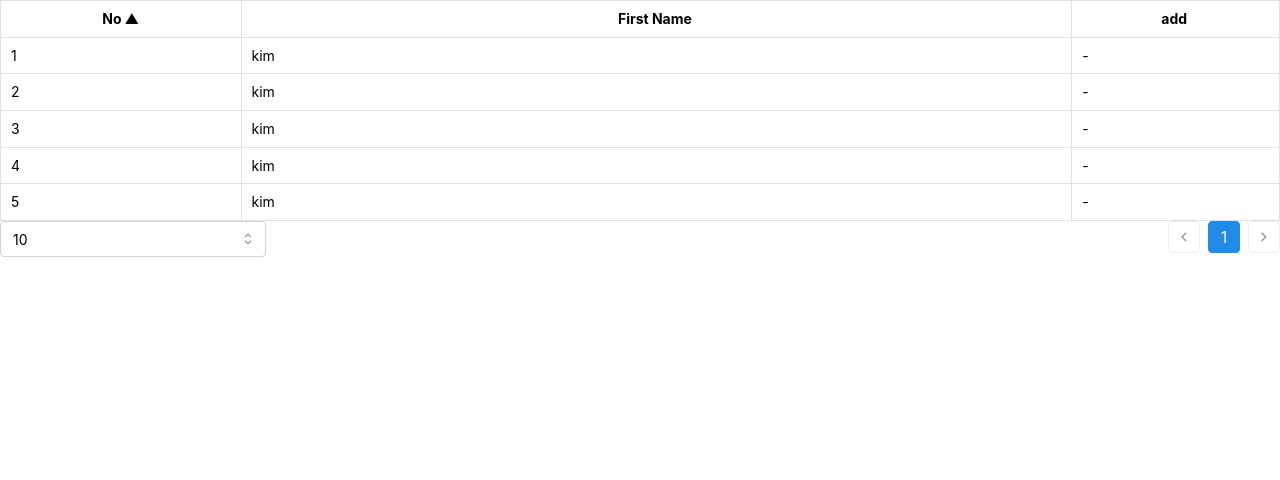
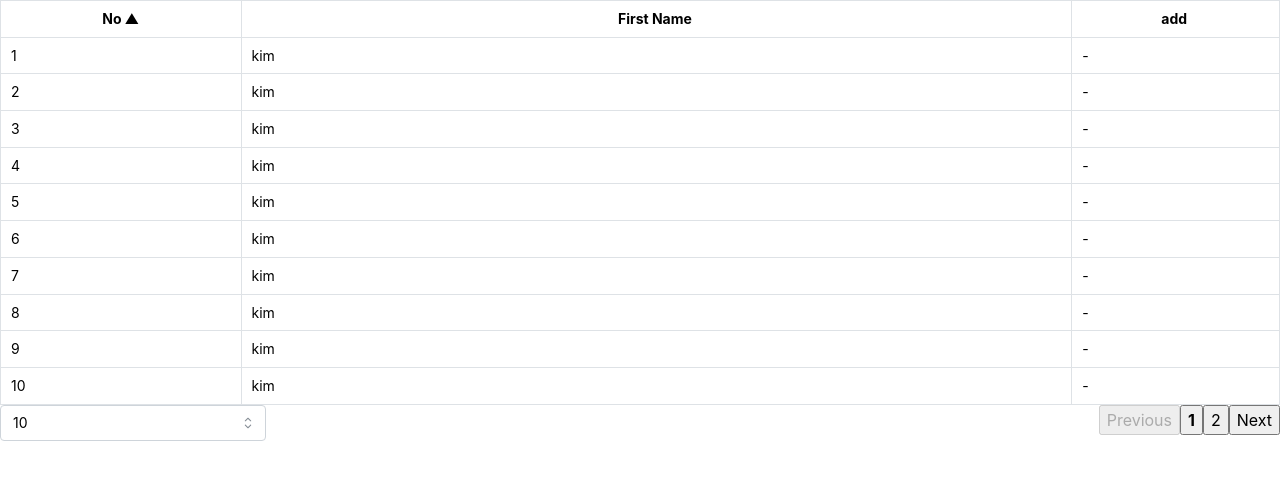
Before and after one commit to novice1993/rex-web-table, a React (Vite) app: page / in a window 1280 px wide. Shown: the top 480 px of the page. Built offline with nearby package versions, Linux system fonts and the light colour scheme; what jotai-immer would draw is missing.

Commit message:
[refactor] pagination 컴포넌트 마이그레이션 (mantine ui 제거 후 html로 구현)

```diff
--- a/src/App.tsx
+++ b/src/App.tsx
@@ -20,6 +20,13 @@ const dummyData: Array<Example> = [
   { No: 3, firstName: "kim", add: "-" },
   { No: 4, firstName: "kim", add: "-" },
   { No: 5, firstName: "kim", add: "-" },
+  { No: 6, firstName: "kim", add: "-" },
+  { No: 7, firstName: "kim", add: "-" },
+  { No: 8, firstName: "kim", add: "-" },
+  { No: 9, firstName: "kim", add: "-" },
+  { No: 10, firstName: "kim", add: "-" },
+  { No: 11, firstName: "kim", add: "-" },
+  { No: 12, firstName: "kim", add: "-" },
 ];
 
 function App() {
--- a/src/components/TableFooter/TablePagination.tsx
+++ b/src/components/TableFooter/TablePagination.tsx
@@ -1,5 +1,4 @@
 import { Dispatch, SetStateAction } from "react";
-import { Pagination } from "@mantine/core";
 import { PaginationState } from "@tanstack/react-table";
 import { handleChangePageIndex } from "../../util/footer.util";
 
@@ -12,11 +11,133 @@ export interface TablePaginationProps {
 export const TablePagination = (props: TablePaginationProps) => {
   const { totalPageNum, pagination, setPagination } = props;
 
+  // 페이지 변경 핸들러
+  const handlePageClick = (pageIndex: number) => {
+    handleChangePageIndex(pageIndex, setPagination);
+  };
+
+  // 페이지 번호 렌더링
+  const renderPageNumbers = () => {
+    const currentPage = pagination.pageIndex + 1; // 1-based 페이지 인덱스
+    const pageNumbers = [];
+
+    // 총 페이지가 7 이하일 경우 전체 표시
+    if (totalPageNum <= 7) {
+      for (let i = 1; i <= totalPageNum; i++) {
+        pageNumbers.push(
+          <button
+            key={i}
+            onClick={() => handlePageClick(i)}
+            style={{ fontWeight: currentPage === i ? "bold" : "normal" }}
+          >
+            {i}
+          </button>
+        );
+      }
+    } else {
+      // 1~4번까지 표시
+      if (currentPage <= 4) {
+        for (let i = 1; i <= 5; i++) {
+          pageNumbers.push(
+            <button
+              key={i}
+              onClick={() => handlePageClick(i)}
+              style={{ fontWeight: currentPage === i ? "bold" : "normal" }}
+            >
+              {i}
+            </button>
+          );
+        }
+        pageNumbers.push(<span key="dots1">...</span>);
+        pageNumbers.push(
+          <button
+            key={totalPageNum}
+            onClick={() => handlePageClick(totalPageNum)}
+          >
+            {totalPageNum}
+          </button>
+        );
+      }
+
+      // 중간 구간: 5번~ 마지막 4개 페이지 이전의 페이지
+      else if (currentPage > 4 && currentPage < totalPageNum - 3) {
+        pageNumbers.push(
+          <button key={1} onClick={() => handlePageClick(1)}>
+            1
+          </button>
+        );
+        pageNumbers.push(<span key="dots1">...</span>);
+
+        // 현재 페이지와 그 주변 3개 페이지 표시
+        for (let i = currentPage - 1; i <= currentPage + 1; i++) {
+          pageNumbers.push(
+            <button
+              key={i}
+              onClick={() => handlePageClick(i)}
+              style={{ fontWeight: currentPage === i ? "bold" : "normal" }}
+            >
+              {i}
+            </button>
+          );
+        }
+
+        pageNumbers.push(<span key="dots2">...</span>);
+        pageNumbers.push(
+          <button
+            key={totalPageNum}
+            onClick={() => handlePageClick(totalPageNum)}
+          >
+            {totalPageNum}
+          </button>
+        );
+      }
+
+      // 마지막 4개의 페이지
+      else if (currentPage >= totalPageNum - 3) {
+        pageNumbers.push(
+          <button key={1} onClick={() => handlePageClick(1)}>
+            1
+          </button>
+        );
+        pageNumbers.push(<span key="dots1">...</span>);
+
+        for (let i = totalPageNum - 4; i <= totalPageNum; i++) {
+          pageNumbers.push(
+            <button
+              key={i}
+              onClick={() => handlePageClick(i)}
+              style={{ fontWeight: currentPage === i ? "bold" : "normal" }}
+            >
+              {i}
+            </button>
+          );
+        }
+      }
+    }
+
+    return pageNumbers;
+  };
+
   return (
-    <Pagination
-      total={totalPageNum}
-      value={pagination.pageIndex + 1}
-      onChange={(pageIndex) => handleChangePageIndex(pageIndex, setPagination)}
-    />
+    <div>
+      {/* Previous 버튼 */}
+      <button
+        disabled={pagination.pageIndex === 0}
+        onClick={() => handlePageClick(pagination.pageIndex)}
+      >
+        Previous
+      </button>
+
+      {/* 페이지 번호 버튼 */}
+      {renderPageNumbers()}
+
+      {/* Next 버튼 */}
+      <button
+        disabled={pagination.pageIndex === totalPageNum - 1}
+        onClick={() => handlePageClick(pagination.pageIndex + 2)}
+      >
+        Next
+      </button>
+    </div>
   );
 };
--- a/src/components/TableFooter/index.tsx
+++ b/src/components/TableFooter/index.tsx
@@ -1,8 +1,8 @@
-import { TablePagination, TablePaginationProps } from "./TablePagination";
 import {
   TablePageSizeSelect,
   TablePageSizeSelectProps,
 } from "./TablePageSizeSelect";
+import { TablePagination, TablePaginationProps } from "./TablePagination";
 
 type TableFooterProps = TablePaginationProps & TablePageSizeSelectProps;
 
```
